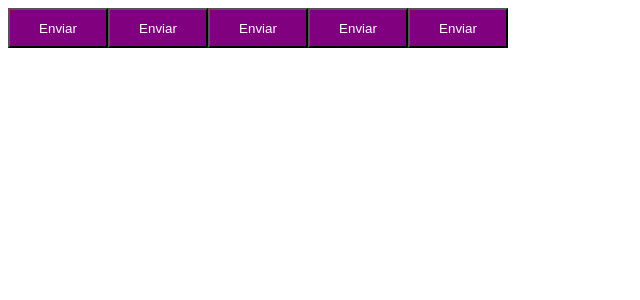
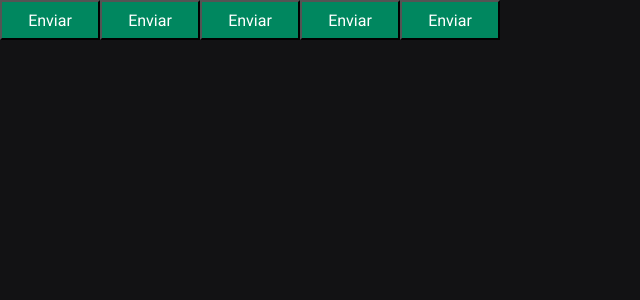
Before and after one commit to taylosstls/mba-rocket, a React (Vite) app in the folder mod-2/02-project-countdown/: page / in a window 1280 px wide. Shown: the top 300 px of the page, without its empty margins (0-640 px from the left). Built offline with nearby package versions, Linux system fonts and the light colour scheme.

Commit message:
Adjust global and default theme

```diff
--- a/mod-2/02-project-countdown/index.html
+++ b/mod-2/02-project-countdown/index.html
@@ -1,10 +1,18 @@
 <!doctype html>
-<html lang="en">
+<html lang="pt-br">
 
 <head>
   <meta charset="UTF-8" />
+
+  <link rel="preconnect" href="https://fonts.googleapis.com" />
+  <link rel="preconnect" href="https://fonts.gstatic.com" crossorigin />
+
   <meta name="viewport" content="width=device-width, initial-scale=1.0" />
   <title>Project Countdown</title>
+
+  <link
+    href="https://fonts.googleapis.com/css2?family=Roboto+Mono:ital,wght@0,100..700;1,100..700&family=Roboto:ital,wght@0,100;0,300;0,400;0,500;0,700;0,900;1,100;1,300;1,400;1,500;1,700;1,900&display=swap"
+    rel="stylesheet" />
 </head>
 
 <body>
--- a/mod-2/02-project-countdown/src/App.tsx
+++ b/mod-2/02-project-countdown/src/App.tsx
@@ -2,6 +2,9 @@ import { ThemeProvider } from 'styled-components';
 import { defaultTheme } from './styles/themes/default';
 
 import { Button } from "./components/atoms/Button";
+
+import './styles/global'
+import { GlobalStyle } from './styles/global';
 
 export function App() {
 
@@ -12,6 +15,8 @@ export function App() {
       <Button variant="success" />
       <Button variant="danger" />
       <Button />
+
+      <GlobalStyle />
     </ThemeProvider>
   )
 }
--- a/mod-2/02-project-countdown/src/components/atoms/Button/Button.styles.ts
+++ b/mod-2/02-project-countdown/src/components/atoms/Button/Button.styles.ts
@@ -1,4 +1,4 @@
-import styled, { css } from "styled-components";
+import styled from "styled-components";
 
 export type ButtonVariant = 'primary' | 'secondary' | 'danger' | 'success';
 
@@ -6,21 +6,10 @@ interface ButtonContainerProps {
   $variant: ButtonVariant;
 }
 
-const buttonVariants = {
-  primary: 'purple',
-  secondary: 'orange',
-  danger: 'red',
-  success: 'green'
-}
-
 export const ButtonContainer = styled.button<ButtonContainerProps>`
   width: 100px;
   height: 40px;
 
-  background-color: ${props => props.theme.primary};
+  background-color: ${props => props.theme['green-500']};
   color: ${props => props.theme.white};
-
-  /* ${({ $variant }) => css`
-    background-color: ${buttonVariants[$variant]};
-  `} */
 `;
--- a/mod-2/02-project-countdown/src/main.tsx
+++ b/mod-2/02-project-countdown/src/main.tsx
@@ -1,7 +1,6 @@
 import React from 'react'
 import ReactDOM from 'react-dom/client'
 import { App } from './App.tsx'
-import './styles/global.css'
 
 ReactDOM.createRoot(document.getElementById('root')!).render(
   <React.StrictMode>
--- /dev/null
+++ b/mod-2/02-project-countdown/src/styles/global.ts
@@ -0,0 +1,26 @@
+import { createGlobalStyle } from "styled-components";
+
+export const GlobalStyle = createGlobalStyle`
+* {
+  margin: 0;
+  padding: 0;
+  box-sizing: border-box;
+}
+
+:focus {
+  outline: 0;
+  box-shadow: 0 0 0 2px ${props => props.theme['green-500']};;
+}
+
+body {
+  background: ${props => props.theme['gray-900']};
+  color: ${props => props.theme['gray-300']};
+}
+
+body, input, textarea, button {
+  font-family: 'Roboto', sans-serif;
+  font-weight: 400;
+  font-size: 1rem;
+}
+
+`
--- a/mod-2/02-project-countdown/src/styles/themes/default.ts
+++ b/mod-2/02-project-countdown/src/styles/themes/default.ts
@@ -1,5 +1,21 @@
 export const defaultTheme = {
-  primary: 'purple',
-  secondary: 'orange',
-  white: '#fff'
+  white: '#FFF',
+
+  'gray-100': '#E1E1E6',
+  'gray-300': '#C4C4CC',
+  'gray-400': '#8D8D99',
+  'gray-500': '#7C7C8A',
+  'gray-600': '#323238',
+  'gray-700': '#29292E',
+  'gray-800': '#202024',
+  'gray-900': '#121214',
+
+  'green-300': '#00B37E',
+  'green-500': '#00875F',
+  'green-700': '#015F43',
+
+  'red-500': '#AB222E',
+  'red-700': '#7A1921',
+
+  'yellow-500': '#FBA94C',
 }
```
Also changed, not shown: mod-2/02-project-countdown/src/@types/styles.d.ts (added, +8 -0 lines), mod-2/02-project-countdown/src/styles/global.css (deleted).
